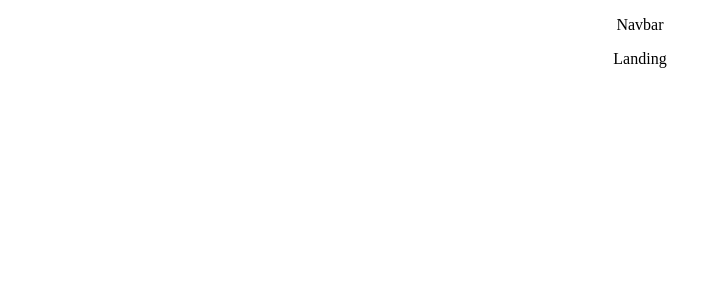
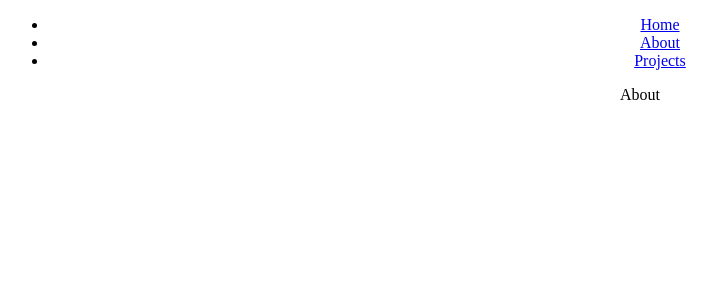
Before and after one commit to TangyOhio/Portfolio, a React (Create React App) app: page /about in a window 1280 px wide. Shown: the top 300 px of the page, without its empty margins (0-717 px from the left). Built offline with nearby package versions, Linux system fonts and the light colour scheme.

Commit message:
Navbar is working

```diff
--- a/package.json
+++ b/package.json
@@ -6,6 +6,7 @@
     "node-sass": "^4.9.2",
     "react": "^16.4.2",
     "react-dom": "^16.4.2",
+    "react-router-dom": "^4.3.1",
     "react-scripts": "1.1.4",
     "sass": "^1.10.3"
   },
--- a/src/App.js
+++ b/src/App.js
@@ -1,15 +1,25 @@
 import React from 'react'
+import { Route, Switch } from 'react-router-dom'
 import './styles/style.css'
 import Navbar from './components/Navbar'
-import Landing from './components/Landing'
+import About from './components/pages/About'
+import Projects from './components/pages/Projects'
+import Home from './components/pages/Home'
 
-const App = () => {
-  return (
-    <div className='App'>
-      <Navbar />
-      <Landing />
-    </div>
-  )
+class App extends React.Component {
+
+  render() {
+    return (
+      <div className='App'>
+        <Navbar />
+        <Switch>
+          <Route exact path='/' component={Home} />
+          <Route exact path='/about' component={About} />
+          <Route exact path='/projects' component={Projects} />
+        </Switch>
+      </div>
+    )
+  }
 }
 
 export default App
--- a/src/components/Landing.js
+++ /dev/null
@@ -1,7 +0,0 @@
-import React from 'react'
-
-const Landing = () => {
-  return <p>Landing</p>
-}
-
-export default Landing
--- a/src/components/Navbar.js
+++ b/src/components/Navbar.js
@@ -1,7 +1,25 @@
 import React from 'react'
+import { NavLink } from 'react-router-dom'
 
-const Navbar = () => {
-  return <p>Navbar</p>
+class Navbar extends React.Component {
+  state = { activeTab: 'Home' }
+
+  handleClick = (e, page) => {
+    this.setState({ activeTab: page })
+    this.props.callback(page)
+  }
+
+  render() {
+    return (
+      <div className='nav'>
+        <ul>
+          <li><NavLink to='/' >Home</NavLink></li>
+          <li><NavLink to='/about' >About</NavLink></li>
+          <li><NavLink to='/projects' >Projects</NavLink></li>
+        </ul>
+      </div>
+    )
+  }
 }
 
 export default Navbar
--- /dev/null
+++ b/src/components/pages/About.js
@@ -0,0 +1,7 @@
+import React from 'react'
+
+const About = () => {
+  return <p>About</p>
+}
+
+export default About
--- /dev/null
+++ b/src/components/pages/Home.js
@@ -0,0 +1,7 @@
+import React from 'react'
+
+const Home = () => {
+  return <p>Home</p>
+}
+
+export default Home
--- /dev/null
+++ b/src/components/pages/Projects.js
@@ -0,0 +1,7 @@
+import React from 'react'
+
+const Projects = () => {
+  return <p>Projects</p>
+}
+
+export default Projects
--- a/src/index.js
+++ b/src/index.js
@@ -1,8 +1,14 @@
 import React from 'react'
 import ReactDOM from 'react-dom'
+import { BrowserRouter } from 'react-router-dom'
 import './styles/style.css'
 import App from './App'
 import registerServiceWorker from './registerServiceWorker'
 
-ReactDOM.render(<App />, document.getElementById('root'))
+ReactDOM.render(
+  <BrowserRouter>
+    <App />
+  </BrowserRouter>,
+  document.getElementById('root')
+)
 registerServiceWorker()
```
Also changed, not shown: 1 other file (tests, documents, lock files or other folders).
